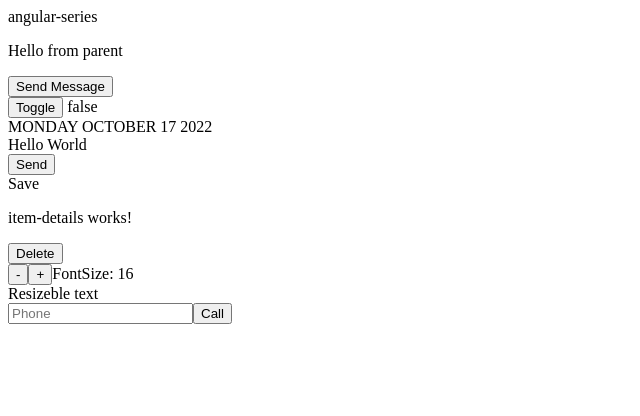
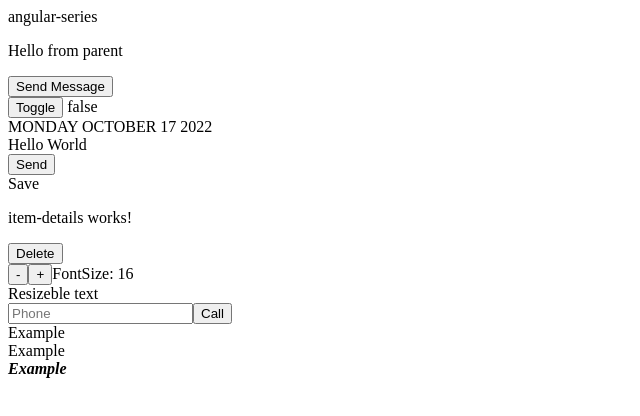
Before and after one commit to devkovmtl/ng-sandbox-series, an Angular app: page / in a window 1280 px wide. Shown: the top 416 px of the page, without its empty margins (0-640 px from the left). Built offline with nearby package versions, Linux system fonts and the light colour scheme.

Commit message:
Angular - Directive

```diff
--- a/src/app/app.component.html
+++ b/src/app/app.component.html
@@ -26,3 +26,8 @@
   <input #phone placeholder="Phone" />
   <button (click)="callPhone(phone.value)">Call</button>
 </div>
+<div>
+  <div [ngClass]="isSpecial ? 'special' : ''">Example</div>
+  <div [ngClass]="currentClasses">Example</div>
+  <div [ngStyle]="currentStyle">Example</div>
+</div>
--- a/src/app/app.component.ts
+++ b/src/app/app.component.ts
@@ -8,11 +8,13 @@ import { Component, OnInit, OnDestroy } from '@angular/core';
 export class AppComponent {
   // intervalSub: any;
 
-  // ngOnInit(): void {
-  //   this.intervalSub = setInterval(() => {
-  //     console.log('Hello form ngOnInit');
-  //   }, 1000);
-  // }
+  ngOnInit(): void {
+    // this.intervalSub = setInterval(() => {
+    //   console.log('Hello form ngOnInit');
+    // }, 1000);
+    this.setCurrentClasses();
+    this.setCurrentStyle();
+  }
 
   // ngOnDestroy(): void {
   //   if (this.intervalSub) {
@@ -27,6 +29,10 @@ export class AppComponent {
   todaysDate = new Date();
 
   fontSizepx = 16;
+
+  isSpecial = true;
+  currentClasses = {};
+  currentStyle = {};
 
   toggleText(): void {
     this.showText = !this.showText;
@@ -43,4 +49,19 @@ export class AppComponent {
   callPhone(phone: string) {
     console.log(phone);
   }
+
+  setCurrentClasses() {
+    this.currentClasses = {
+      saveable: true,
+      modified: false,
+      special: true,
+    };
+  }
+
+  setCurrentStyle() {
+    this.currentStyle = {
+      'font-style': 'italic',
+      'font-weight': 'bold',
+    };
+  }
 }
```
